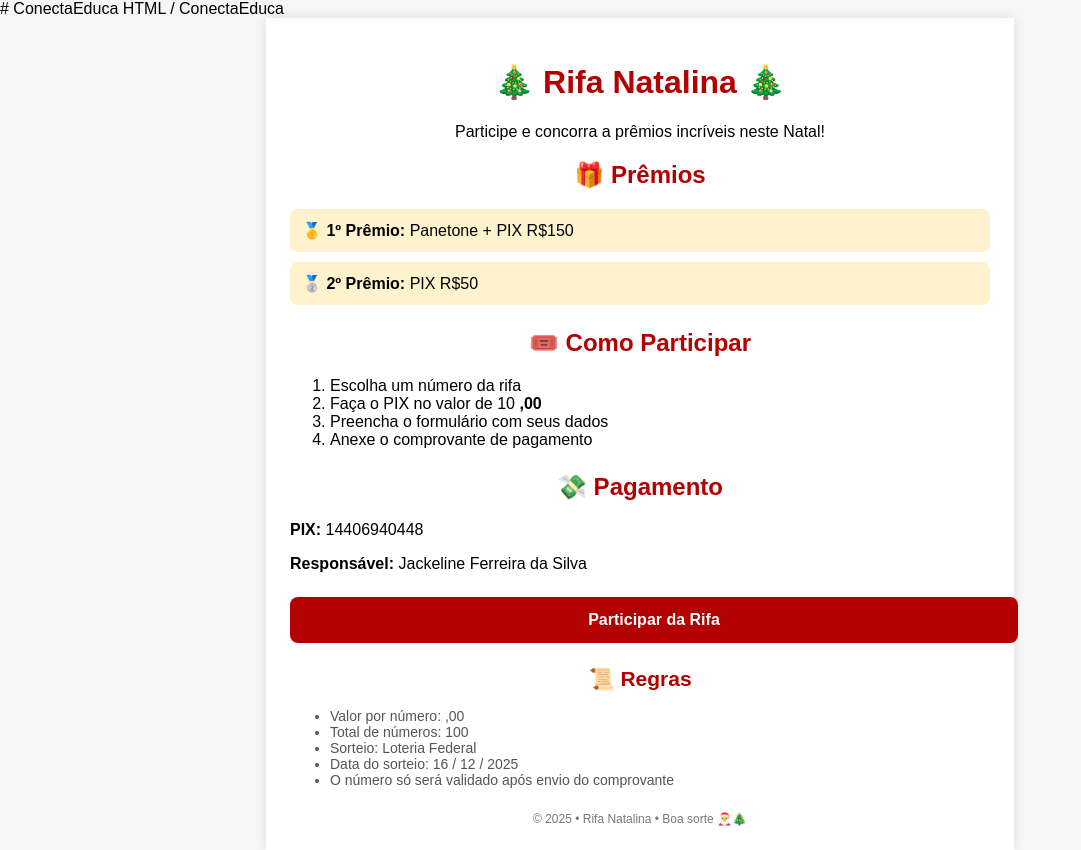
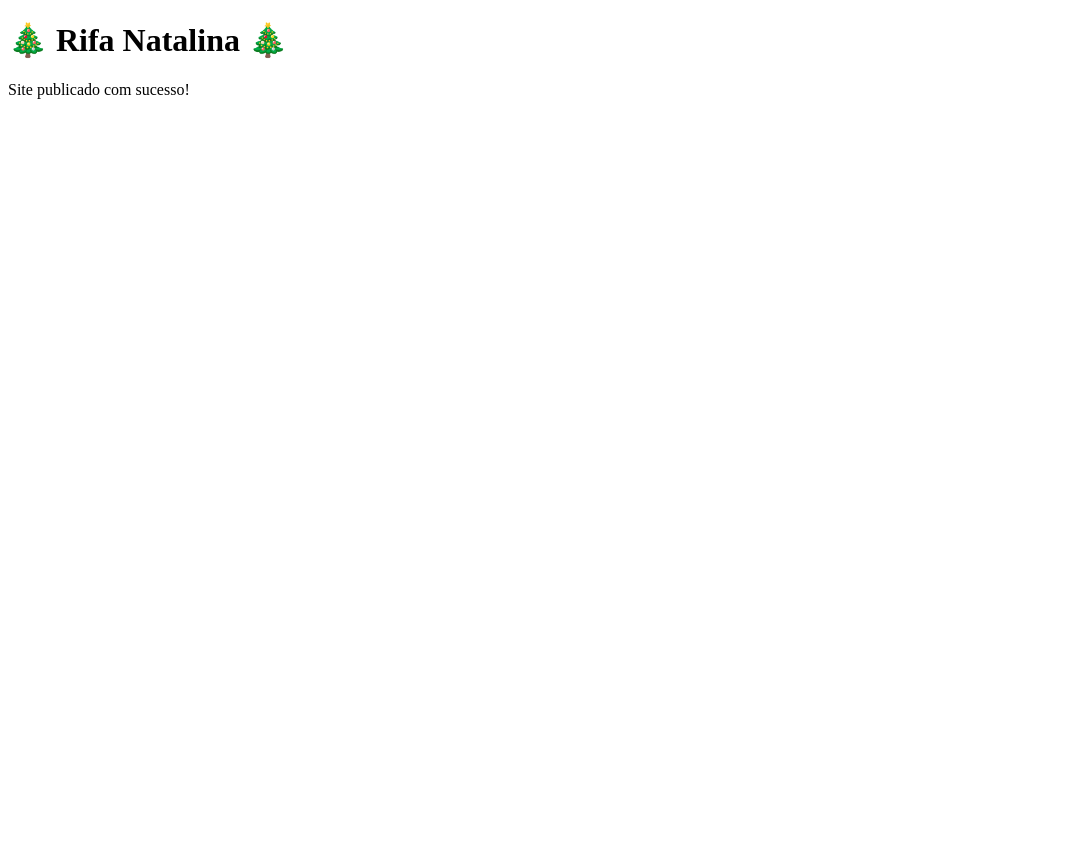
Before and after one commit to 7jaketech/ConectaEduca, a plain HTML site: page index.html in a window 1280 px wide. Shown: the whole page, without its empty margins (0-1081 px from the left). After the commit the page ends 800 px from the top, so only its background shows below. Drawn offline with Linux system fonts and the light colour scheme.

```diff
--- a/index.html
+++ b/index.html
@@ -1,106 +1,11 @@
-# ConectaEduca
-HTML / ConectaEduca
 <!DOCTYPE html>
 <html lang="pt-BR">
 <head>
-  <meta charset="UTF-8" />
-  <meta name="viewport" content="width=device-width, initial-scale=1.0" />
+  <meta charset="UTF-8">
   <title>Rifa Natalina 🎄</title>
-  <style>
-    body {
-      font-family: Arial, Helvetica, sans-serif;
-      background: #f6f6f6;
-      margin: 0;
-      padding: 0;
-    }
-    .container {
-      max-width: 700px;
-      margin: auto;
-      background: #ffffff;
-      padding: 24px;
-      box-shadow: 0 0 10px rgba(0,0,0,0.1);
-    }
-    h1, h2 {
-      color: #b30000;
-      text-align: center;
-    }
-    .section {
-      margin-bottom: 24px;
-    }
-    .prize {
-      background: #fff3cd;
-      padding: 12px;
-      border-radius: 8px;
-      margin-bottom: 10px;
-    }
-    .btn {
-      display: block;
-      width: 100%;
-      background: #b30000;
-      color: white;
-      padding: 14px;
-      text-align: center;
-      text-decoration: none;
-      border-radius: 8px;
-      font-weight: bold;
-    }
-    .rules {
-      font-size: 14px;
-      color: #555;
-    }
-    footer {
-      text-align: center;
-      font-size: 12px;
-      color: #777;
-      margin-top: 20px;
-    }
-  </style>
 </head>
 <body>
-  <div class="container">
-    <h1>🎄 Rifa Natalina 🎄</h1>
-    <p style="text-align:center">Participe e concorra a prêmios incríveis neste Natal!</p>
-
-    <div class="section">
-      <h2>🎁 Prêmios</h2>
-      <div class="prize">🥇 <strong>1º Prêmio:</strong> Panetone + PIX R$150</div>
-      <div class="prize">🥈 <strong>2º Prêmio:</strong> PIX R$50</div>
-    </div>
-
-    <div class="section">
-      <h2>🎟️ Como Participar</h2>
-      <ol>
-        <li>Escolha um número da rifa</li>
-        <li>Faça o PIX no valor de 10 <strong><R10></R10>,00</strong></li>
-        <li>Preencha o formulário com seus dados</li>
-        <li>Anexe o comprovante de pagamento</li>
-      </ol>
-    </div>
-
-    <div class="section">
-      <h2>💸 Pagamento</h2>
-      <p><strong>PIX:</strong> 14406940448</p>
-      <p><strong>Responsável:</strong> Jackeline Ferreira da Silva</p>
-    </div>
-
-    <div class="section">
-      <a class="btn" href="https://docs.google.com/forms/d/e/1FAIpQLSeZOCm1V9MBZhrQqZe2Feyg0aHN-5tZVqzzlfK6TdkXdCUuhQ/viewform?usp=header" target="_blank">Participar da Rifa</a>
-    </div>
-
-    <div class="section rules">
-      <h2>📜 Regras</h2>
-      <ul>
-        <li>Valor por número: <R10></R10>,00</li>
-        <li>Total de números: 100</li>
-        <li>Sorteio: Loteria Federal</li>
-        <li>Data do sorteio: 16 / 12 / 2025</li>
-        <li>O número só será validado após envio do comprovante</li>
-      </ul>
-    </div>
-
-    <footer>
-      © 2025 • Rifa Natalina • Boa sorte 🎅🎄
-    </footer>
-  </div>
+  <h1>🎄 Rifa Natalina 🎄</h1>
+  <p>Site publicado com sucesso!</p>
 </body>
 </html>
```
Also changed, not shown: 1 other file.
